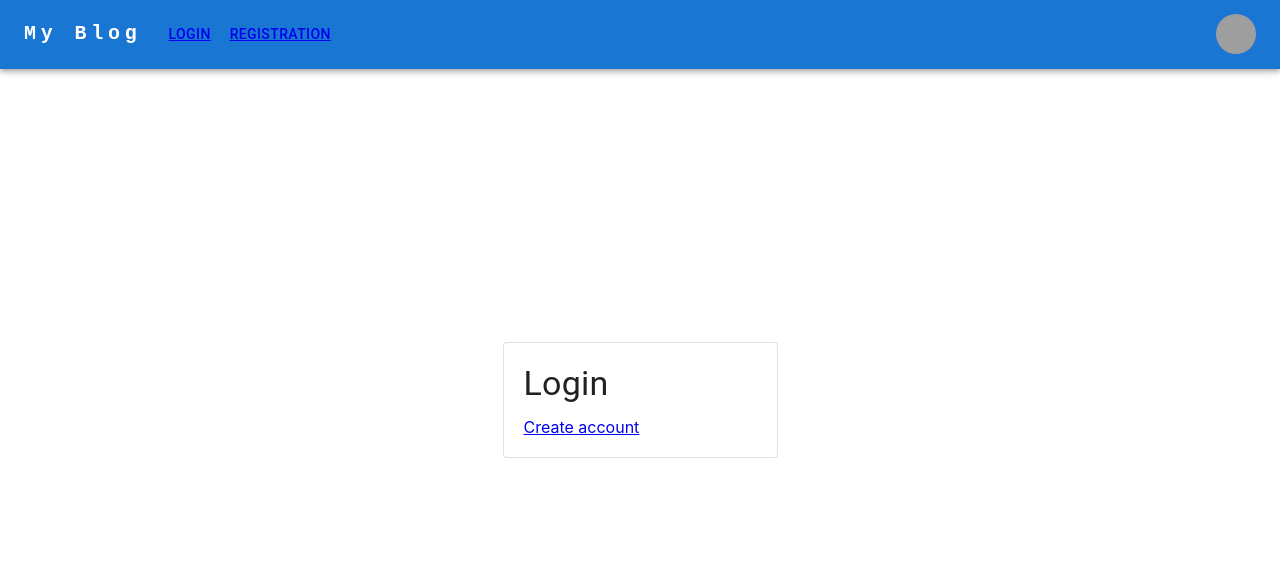
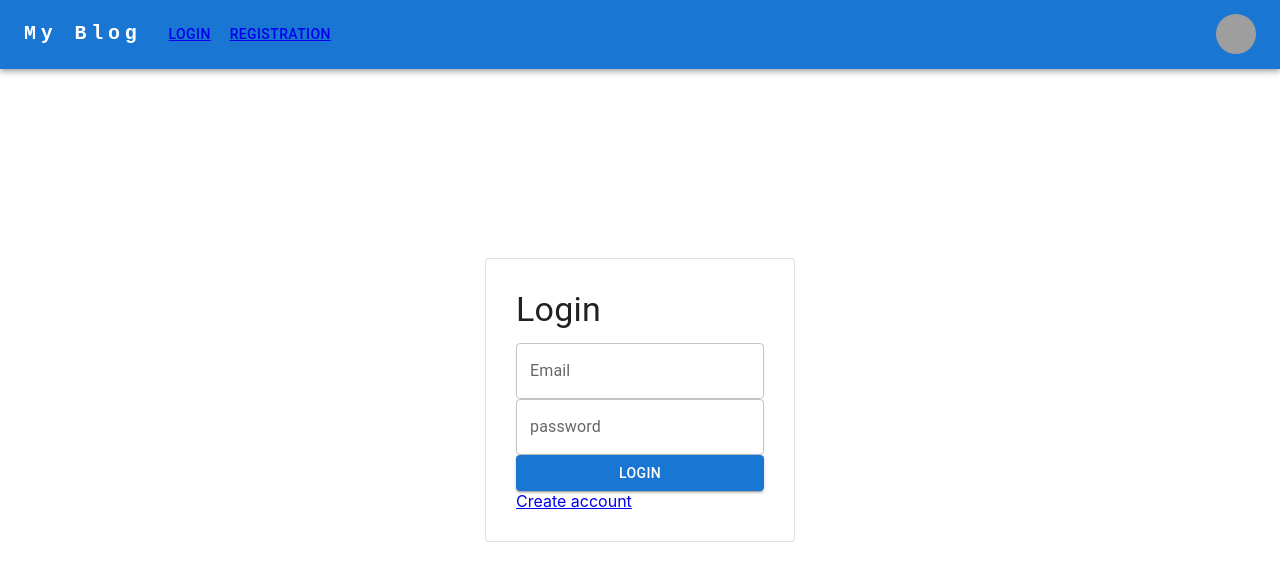
Before and after one commit to FedorowPavel/Blog, a React (Create React App) app in the folder client/: page /login in a window 1280 px wide. Shown: the top 580 px of the page. Built offline with nearby package versions, Linux system fonts and the light colour scheme; grey boxes are pictures that could not be loaded.

Commit message:
inputs added within login page

```diff
--- a/client/src/components/Login.tsx
+++ b/client/src/components/Login.tsx
@@ -1,5 +1,5 @@
 import React from 'react';
-import {Box, Card, Container, Typography} from "@mui/material";
+import {Box, Button, Card, Container, TextField, Typography} from "@mui/material";
 import {Link} from "react-router-dom";
 
 const Login = () => {
@@ -10,13 +10,13 @@ const Login = () => {
       alignItems: "center",
       justifyContent: "center"
     }}>
-      <Box sx={{
-        minWidth: 275
-      }}>
+      <Box>
         <Card
           variant="outlined"
           sx={{
-            padding: '20px'
+            display: "flex",
+            flexDirection: "column",
+            padding: '30px'
           }}
         >
           <Typography
@@ -26,6 +26,9 @@ const Login = () => {
           >
             Login
           </Typography>
+          <TextField id="outlined-basic" label="Email" variant="outlined" />
+          <TextField id="outlined-basic" label="password" variant="outlined" />
+          <Button variant="contained">Login</Button>
           <Link to='/registration'>Create account</Link>
         </Card>
       </Box>
```
